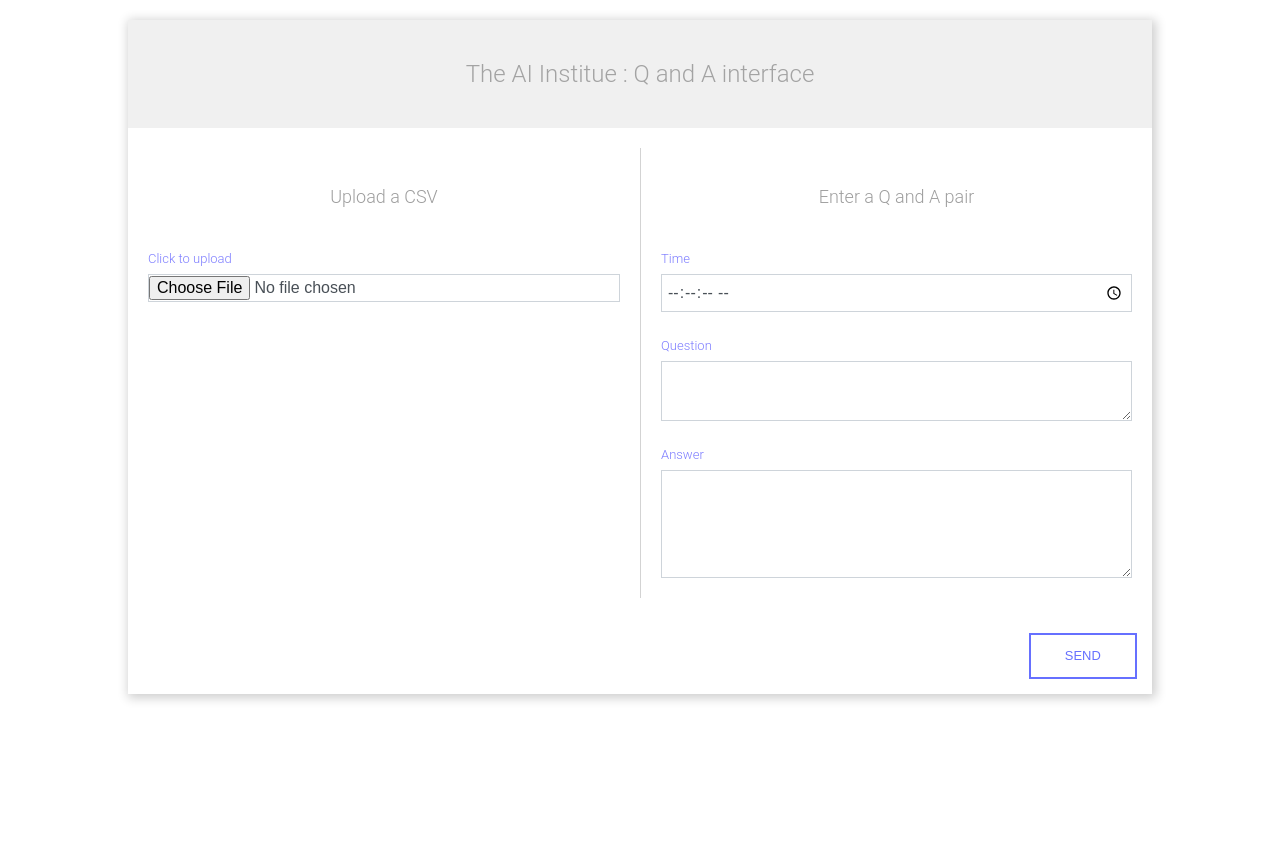
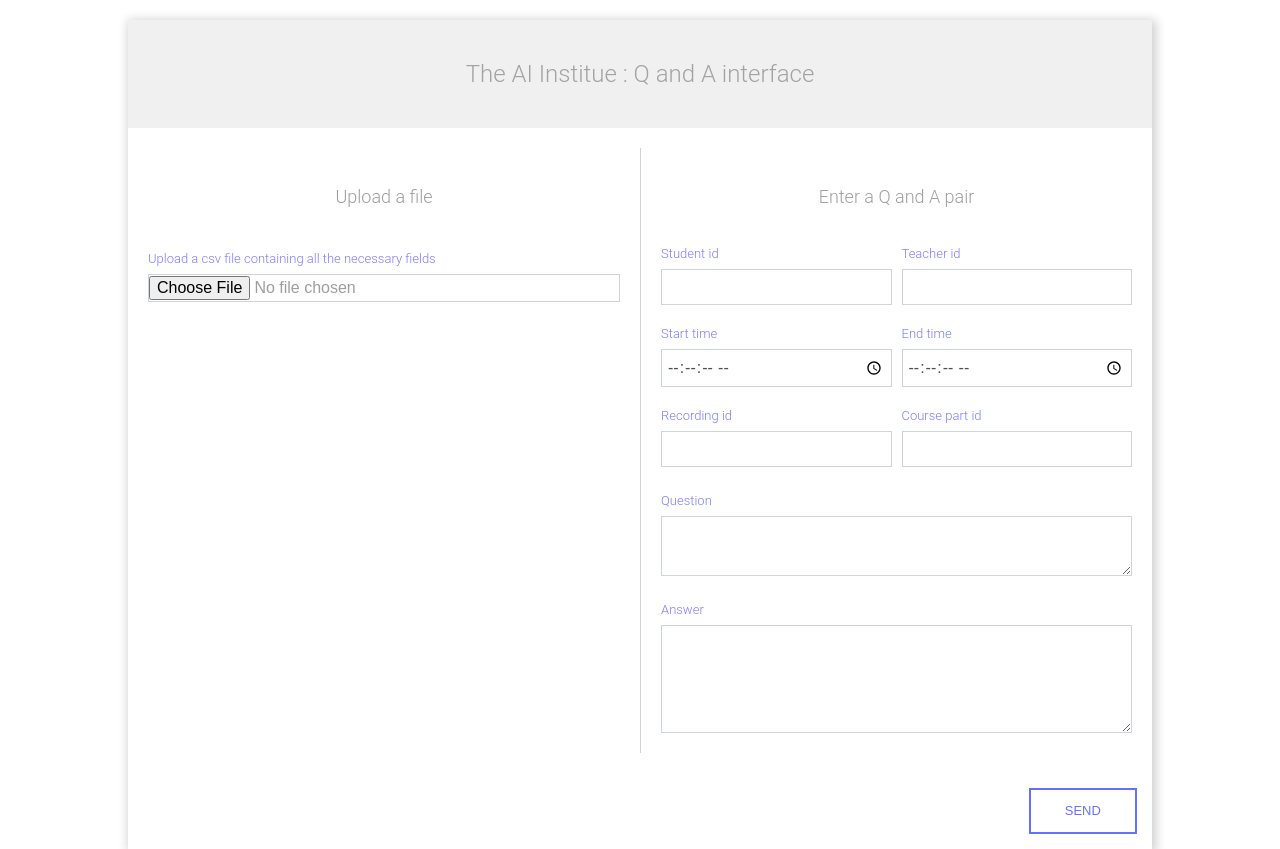
Before and after one commit to theaiinstitute/prof-qa-platform, a React (Create React App) app in the folder database_interface_frontend/: page / in a window 1280 px wide. Before the commit the page ends 800 px from the top, so only its background shows below. Built offline with nearby package versions, Linux system fonts and the light colour scheme.

Commit message:
components imporvement + add state update

```diff
--- a/database_interface_frontend/src/App.js
+++ b/database_interface_frontend/src/App.js
@@ -5,6 +5,14 @@ import EditForm from './EditForm';
 
 
 class App extends Component {
+
+  edit_form = React.createRef();
+  file_upload = React.createRef();
+
+  handleSubmit = (e) => {
+    console.log(this.edit_form.current.state)
+    console.log(this.file_upload.current.state)
+  }
 
   render() {
     return (
@@ -15,12 +23,12 @@ class App extends Component {
         </div>
 
         <div className='inputs-container'>
-          <UploadForm />
-          <EditForm />
+          <UploadForm ref={this.file_upload}/>
+          <EditForm ref={this.edit_form} />
         </div>
 
         <div style={{ textAlign: 'right', margin:'15px' }}>
-          <button type="submit" className='send-button'>Send</button>
+          <button type="submit" className='send-button' onClick={this.handleSubmit}>Send</button>
         </div>
 
       </div>
--- a/database_interface_frontend/src/EditForm.css
+++ b/database_interface_frontend/src/EditForm.css
@@ -37,3 +37,10 @@
     outline: 0;
     box-shadow: 0 0 0 0.2rem rgba(0,123,255,0.25);
 }
+
+.one-row {
+    display: grid;
+    grid-template-columns: auto auto;
+    grid-auto-rows: auto auto;
+    column-gap: 10px;
+}
--- a/database_interface_frontend/src/EditForm.js
+++ b/database_interface_frontend/src/EditForm.js
@@ -4,25 +4,75 @@ import './EditForm.css';
 
 class EditForm extends Component {
 
+    state = {
+        input_student_id: null,
+        input_teacher_id: null,
+
+        time_input_start: null,
+        time_input_end: null,
+
+        input_recording_id: null,
+        input_course_part_id: null,
+
+        question_input: null,
+        answer_input: null,
+    }
+
+    collectInfos = (e) => {
+        let newstate = {
+            input_student_id: document.getElementById("input-student-id").value ? document.getElementById("input-student-id").value : null,
+            input_teacher_id: document.getElementById("input-teacher-id").value ? document.getElementById("input-teacher-id").value : null,
+
+            time_input_start: document.getElementById("time-input-start").value ? document.getElementById("time-input-start").value : null,
+            time_input_end: document.getElementById("time-input-end").value ? document.getElementById("time-input-end").value : null,
+
+            input_recording_id: document.getElementById("input-recording-id").value ? document.getElementById("input-recording-id").value : null,
+            input_course_part_id: document.getElementById("input-course-part-id").value ? document.getElementById("input-course-part-id").value : null,
+
+            question_input: document.getElementById("question-input").value ? document.getElementById("question-input").value : null,
+            answer_input: document.getElementById("answer-input").value ? document.getElementById("answer-input").value : null,
+        }
+        this.setState(newstate)
+    }
+
     render() {
         return (
-            <form className='border-left'>
-                    <p style={{ textAlign: "center"}}>Enter a Q and A pair</p>
-                    <br></br>
+            <form className='border-left' onChange={this.collectInfos}>
+                <p style={{ textAlign: "center" }}>Enter a Q and A pair</p>
+                <br></br>
 
-                    <label for="time-input" >Time</label>
-                    <input type="time" id="time-input" className="form-control" step="1"></input>
-                    <br></br>
+                <div className="one-row">
+                    <label htmlFor="input-student-id" >Student id</label>
+                    <label htmlFor="input-teacher-id" >Teacher id</label>
+                    <input type="number" id="input-student-id" className="form-control" step="1"></input>
+                    <input type="number" id="input-teacher-id" className="form-control" step="1"></input>
+                </div>
+                <br></br>
 
+                <div className="one-row">
+                    <label htmlFor="time-input-start" >Start time</label>
+                    <label htmlFor="time-input-end" >End time</label>
+                    <input type="time" id="time-input-start" className="form-control" step="1"></input>
+                    <input type="time" id="time-input-end" className="form-control" step="1"></input>
+                </div>
+                <br></br>
 
-                    <label for="question-input">Question</label>
-                    <textarea type="text" id="question-input" className="form-control" style={{resize: 'vertical'}} rows="2"></textarea>
-                    <br></br>
+                <div className="one-row">
+                    <label htmlFor="input-recording-id" >Recording id</label>
+                    <label htmlFor="input-course-part-id" >Course part id</label>
+                    <input type="number" id="input-recording-id" className="form-control" step="1"></input>
+                    <input type="number" id="input-course-part-id" className="form-control" step="1"></input>
+                </div>
+                <br></br>
 
-                    <label for="answer-input" >Answer</label>
-                    <textarea type="text" id="answer-input" className="form-control" style={{ resize: 'vertical' }} rows="4"></textarea>
+                <label htmlFor="question-input">Question</label>
+                <textarea type="text" id="question-input" className="form-control" style={{ resize: 'vertical' }} rows="2"></textarea>
+                <br></br>
 
-                </form>
+                <label htmlFor="answer-input" >Answer</label>
+                <textarea type="text" id="answer-input" className="form-control" style={{ resize: 'vertical' }} rows="4"></textarea>
+
+            </form >
 
         );
     }
--- a/database_interface_frontend/src/UploadForm.css
+++ b/database_interface_frontend/src/UploadForm.css
@@ -3,12 +3,11 @@
     font-size: 1rem;
     font-weight: 400;
     line-height: 1.5;
-    color: #495057;
     background-color: #fff;
     background-clip: padding-box;
     border: 1px solid #ced4da;
     border-radius: 0;
-    transition: border-color .15s ease-in-out,box-shadow .15s ease-in-out;
+    transition: color, border-color .15s ease-in-out,box-shadow .15s ease-in-out;
     width: 100%;
 }
 
--- a/database_interface_frontend/src/UploadForm.js
+++ b/database_interface_frontend/src/UploadForm.js
@@ -3,20 +3,23 @@ import './UploadForm.css';
 
 
 class UploadForm extends Component {
+    state = {
+        file : null
+    }
+
+    handleChange = (e) => {
+        let file = document.getElementById('upload-input').value ? document.getElementById('upload-input').files[0] : null;
+        this.setState({ file : file });
+    }
 
     render() {
         return (
             <form>
-                <p style={{ textAlign: "center" }}>Upload a CSV</p>
+                <p style={{ textAlign: "center" }}>Upload a file</p>
                 <br></br>
-
-                <label for="upload-input" >Click to upload</label>
-
-                <input id= "upload-input" type="file" className="upload-control"/>
-
+                <label htmlFor="upload-input" >Upload a csv file containing all the necessary fields</label>
+                <input id="upload-input" type="file" className="upload-control" onChange={this.handleChange} />
             </form>
-
-
         );
     }
 }
```
